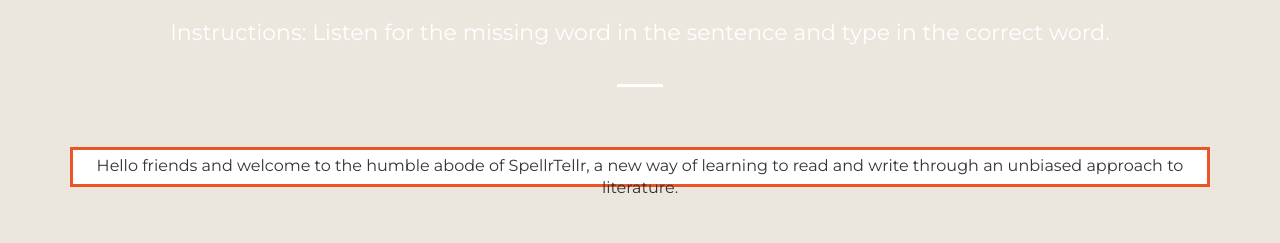
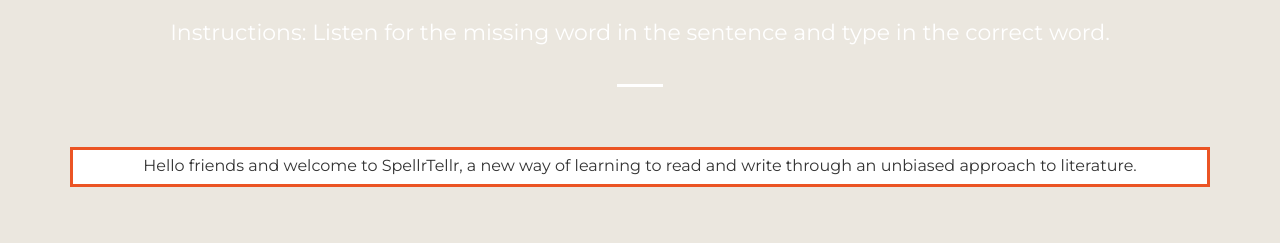
Before and after one commit to sharon-lin/SpellrTellr, a plain HTML site: page index.html in a window 1280 px wide. Shown: the part 175-418 px from the top of the page. Drawn offline with Linux system fonts and the light colour scheme.

Commit message:
Update index.html

```diff
--- a/index.html
+++ b/index.html
@@ -146,7 +146,7 @@
 			padding: 5px;
 		}
 		</style>
-		<div id="sentence"><p>Hello friends and welcome to the humble abode of SpellrTellr, a new way of learning to read and write through an unbiased approach to literature.</p></div><br><br><br>
+		<div id="sentence"><p>Hello friends and welcome to SpellrTellr, a new way of learning to read and write through an unbiased approach to literature.</p></div><br><br><br>
 
 		<script>
 		var ps = document.getElementById("sentence").children;
```
